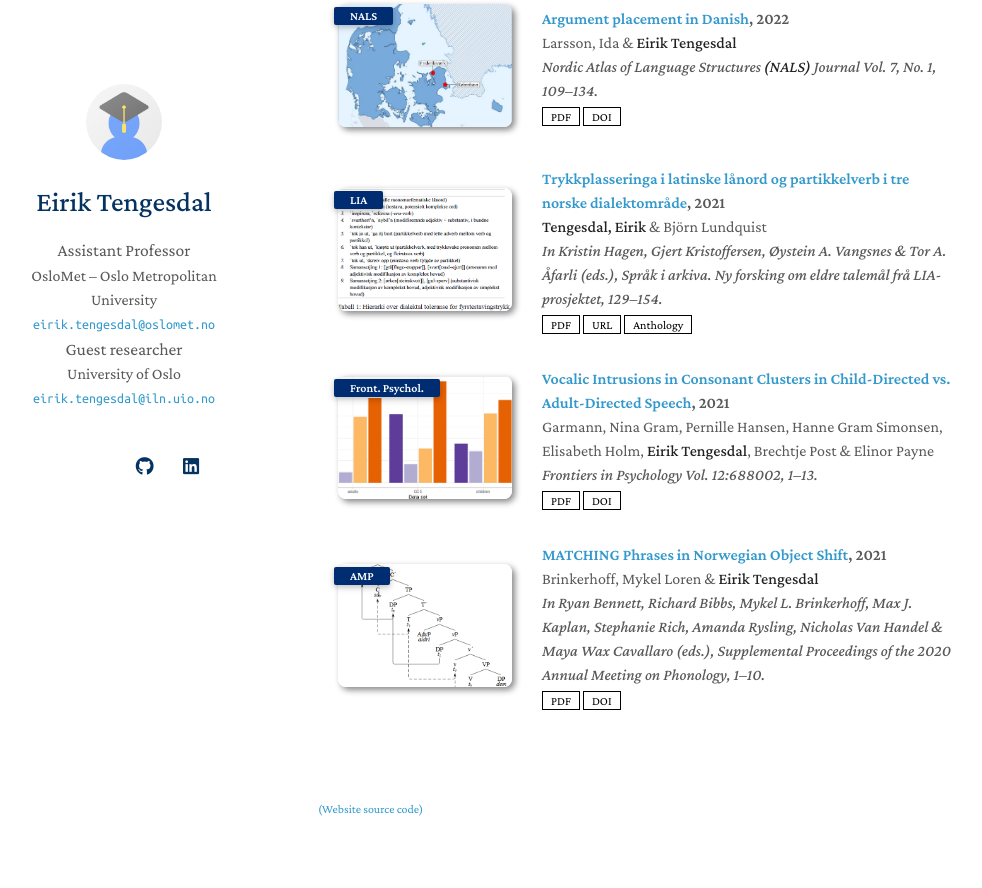
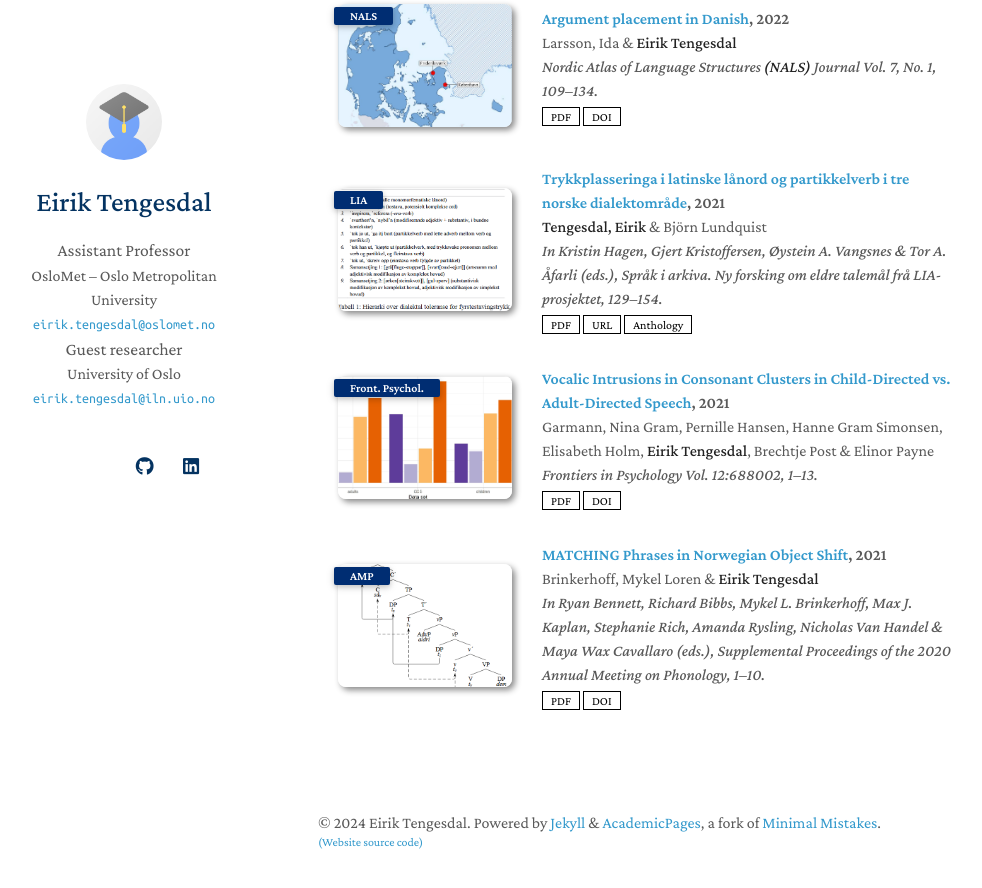
Before and after one commit to EirikTengesdal/eiriktengesdal.no-old, a Jekyll site: the page built from index.md, in a window 1280 px wide and 900 px high, scrolled down 506 px. Shown: the top 888 px of the window, without its empty margins (152-1134 px from the left). Built offline with Jekyll 4.4.1, drawn with Linux system fonts in a browser that asks for light colours; nearby versions of some CDN libraries; a style sheet for code colours, icons or effects is not loaded; our own code applies the rules of GitHub Pages for plain Markdown files; before the commit the page ends 1372 px from its top, so only the background shows below that.

Commit message:
Update homepage.html

```diff
--- a/_layouts/homepage.html
+++ b/_layouts/homepage.html
@@ -123,8 +123,9 @@
       <br>
 
       {% if site.footnote %}
+        <br>
+      <div class="page__footer-copyright">&copy; {{ site.time | date: '%Y' }} {{ site.name | default: site.title }}. {{ site.data.ui-text[site.locale].powered_by | default: "Powered by" }} <a href="http://jekyllrb.com" rel="nofollow">Jekyll</a> &amp; <a href="https://github.com/academicpages/academicpages.github.io">AcademicPages</a>, a fork of <a href="https://mademistakes.com/work/minimal-mistakes-jekyll-theme/" rel="nofollow">Minimal Mistakes</a>.</div>
       <div style="font: 12px/1.2 Crimson Pro, serif">
-        <br>
         <a href="{{ site.footnote_link }}" rel="noopener">{{ site.footnote }}</a>
       </div>
       {% endif %}
```
